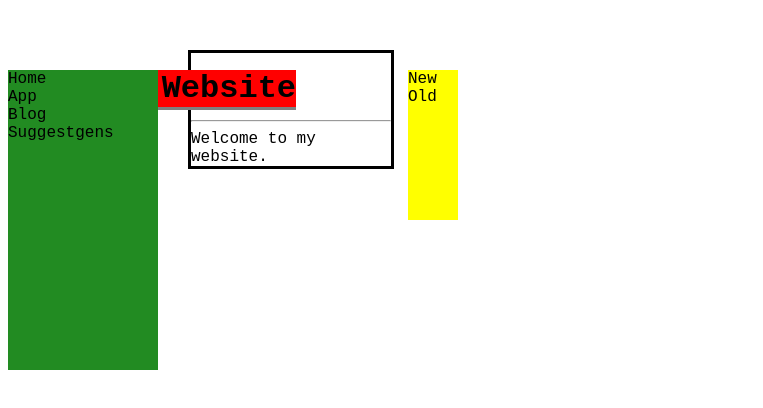
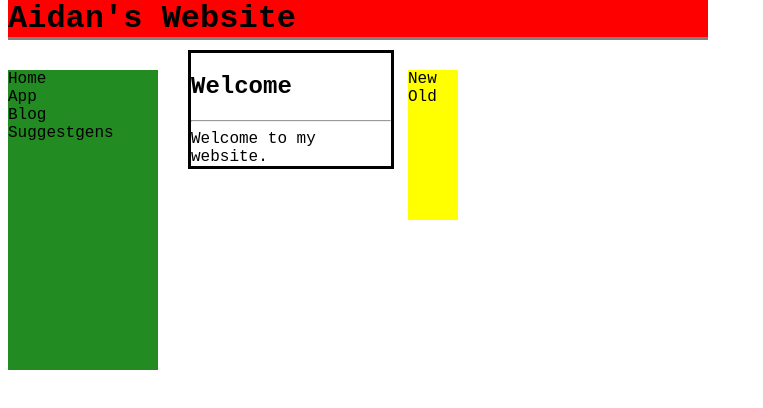
Before and after one commit to Richienb/aidan, a plain HTML site: page index.html in a window 1280 px wide. Shown: the whole page, without its empty margins (0-763 px from the left). Drawn offline with Linux system fonts and the light colour scheme.

Commit message:
Update index.html

```diff
--- a/index.html
+++ b/index.html
@@ -15,7 +15,8 @@
     font-family: 'Source Code Pro', monospace;
     margin:0px;
     position:fixed;
-  top:70px;
+  top:0px;
+    width:700px;
   }
 .menu {
   background-color:#228B22;
```
